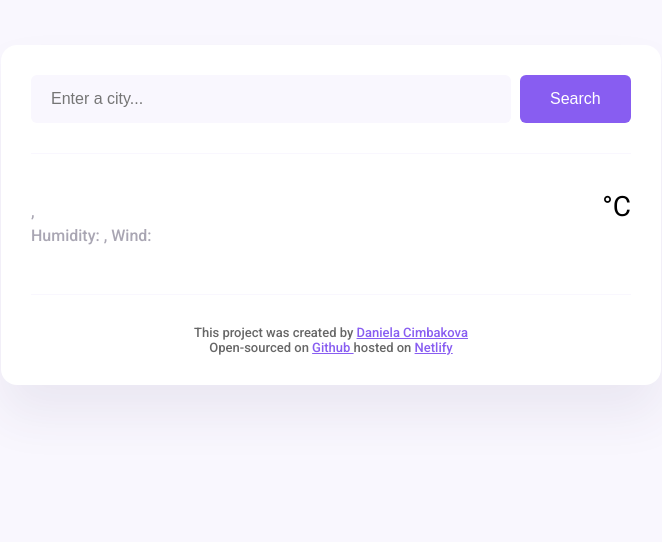
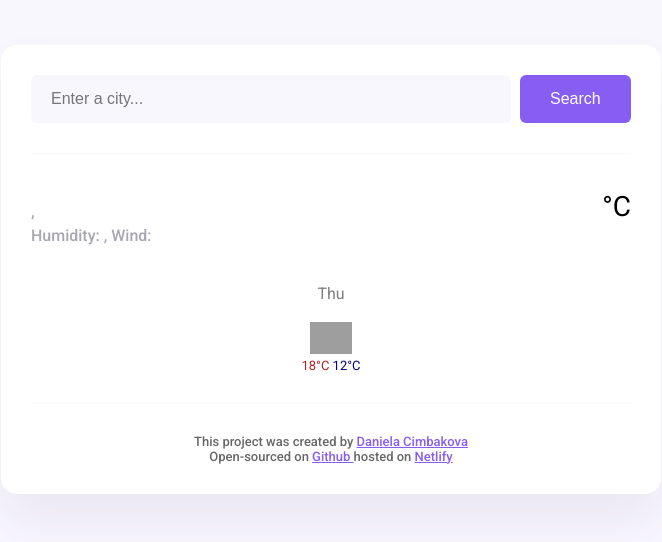
Before and after one commit to AutumnWildwind/Weather-app, a plain HTML site: page index.html in a window 1280 px wide. Shown: the whole page, without its empty margins (309-971 px from the left). Drawn offline with nearby package versions, Linux system fonts and the light colour scheme; no server answers; grey boxes are pictures that could not be loaded.

Commit message:
Added forecast HTML & CSS

```diff
--- a/index.html
+++ b/index.html
@@ -44,6 +44,24 @@
             <div class="weather-app-unit">°C</div>
           </div>
         </div>
+        <div class="weather-forecast">
+          <div class="row">
+            <div class="col-2">
+              <div class="weather-forecast-date">Thu</div>
+              <br />
+              <img
+                src="http://openweathermap.org/img/wn/50d@2x.png"
+                alt="icon"
+                width="42"
+              />
+              <br />
+              <div class="weather-forecast-temperatures">
+                <span class="weather-forecast-temperature-max">18°C</span>
+                <span class="weather-forecast-temperature-min">12°C</span>
+              </div>
+            </div>
+          </div>
+        </div>
       </main>
       <footer>
         This project was created by
--- a/src/style.css
+++ b/src/style.css
@@ -76,7 +76,23 @@ main {
   margin-top: 6px;
   font-size: 28px;
 }
-
+.weather-forecast {
+  margin-top: 20px;
+  text-align: center;
+}
+.weather-forecast-date {
+  font-size: 16px;
+  opacity: 0.5;
+}
+.weather-forecast-temperatures {
+  font-size: 13px;
+}
+.weather-forecast-temperature-max {
+  color: firebrick;
+}
+.weather-forecast-temperature-min {
+  color: darkblue;
+}
 footer {
   border-top: 1px solid #f9f7fe;
   padding: 30px 0 0 0;
```
